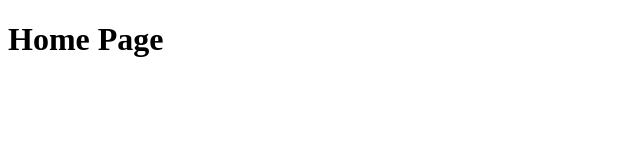
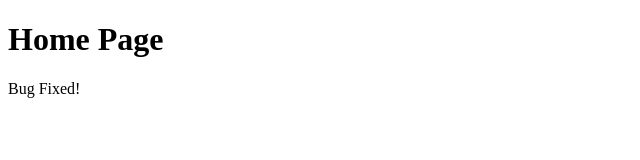
Before and after one commit to Sutheesh-vishal/GIT-Revision, a plain HTML site: page Index.html in a window 1280 px wide. Shown: the full height of the page, 0-640 px from the left. Drawn offline with Linux system fonts and the light colour scheme.

Commit message:
fix: homepage bug fix in bughp branch

```diff
--- a/Index.html
+++ b/Index.html
@@ -7,5 +7,6 @@
 </head>
 <body>
     <h1>Home Page</h1>
+    <p>Bug Fixed!</p>
 </body>
 </html>
```
